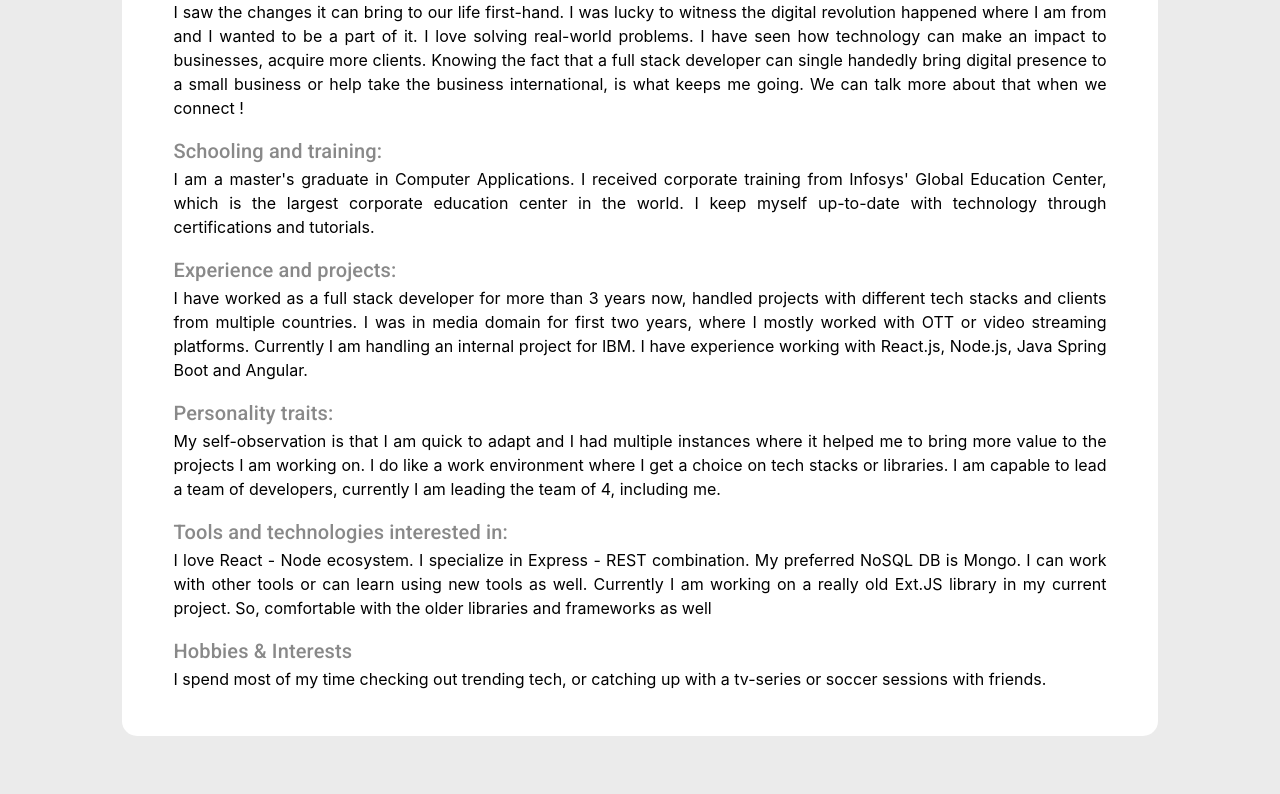
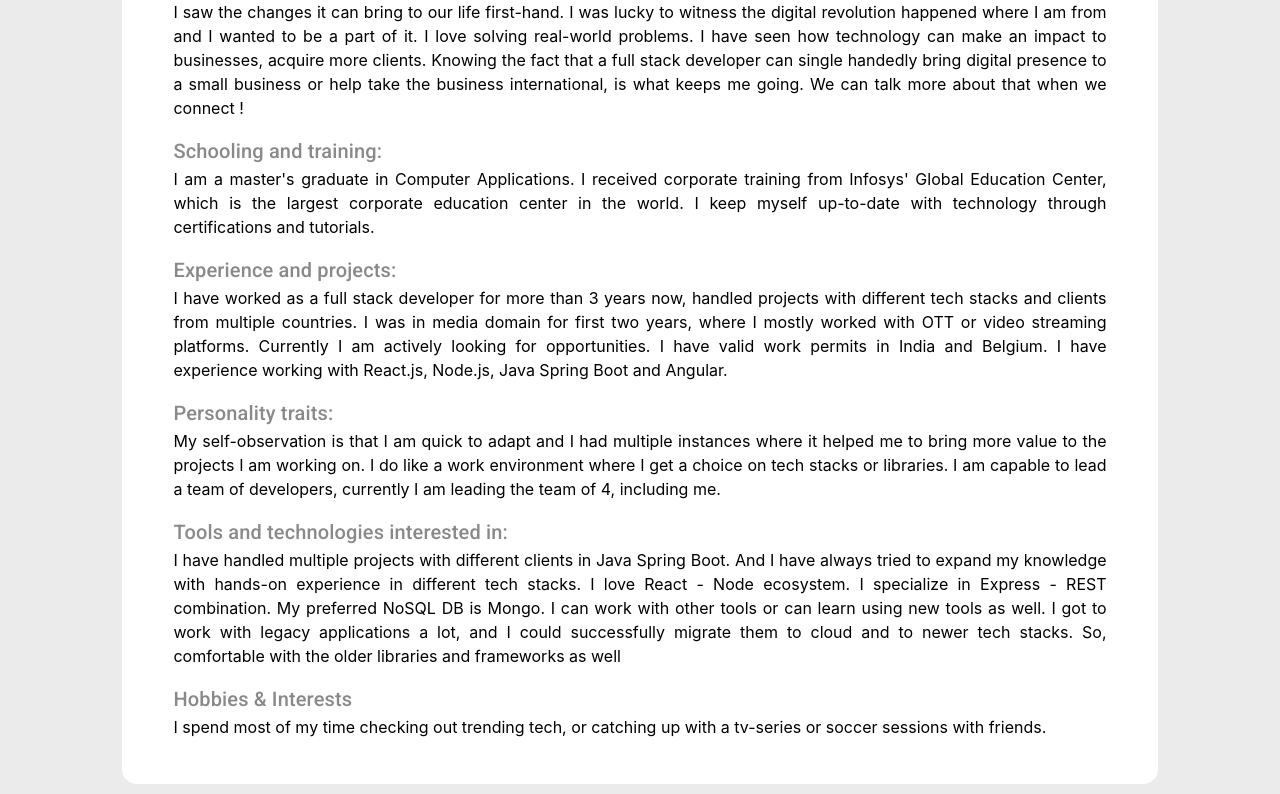
Before and after one commit to sr33nadhm/sr33nadhm.github.io, a React (Create React App) app: page / in a window 1280 px wide. Shown: the part 2409-3203 px from the top of the page. Before the commit the page ends 3155 px from the top, so only its background shows below. Built offline with nearby package versions, Linux system fonts and the light colour scheme.

Commit message:
Updated bio and resume

```diff
--- a/src/assets/faq.json
+++ b/src/assets/faq.json
@@ -9,7 +9,7 @@
     },
     {
         "q": "Experience and projects:",
-        "a": "I have worked as a full stack developer for more than 3 years now, handled projects with different tech stacks and clients from multiple countries. I was in media domain for first two years, where I mostly worked with OTT or video streaming platforms. Currently I am handling an internal project for IBM. I have experience working with React.js, Node.js, Java Spring Boot and Angular."
+        "a": "I have worked as a full stack developer for more than 3 years now, handled projects with different tech stacks and clients from multiple countries. I was in media domain for first two years, where I mostly worked with OTT or video streaming platforms. Currently I am actively looking for opportunities. I have valid work permits in India and Belgium. I have experience working with React.js, Node.js, Java Spring Boot and Angular."
     },
     {
         "q": "Personality traits:",
@@ -17,7 +17,7 @@
     },
     {
         "q": "Tools and technologies interested in:",
-        "a": "I love React - Node ecosystem. I specialize in Express - REST combination. My preferred NoSQL DB is Mongo. I can work with other tools or can learn using new tools as well. Currently I am working on a really old Ext.JS library in my current project. So, comfortable with the older libraries and frameworks as well"
+        "a": "I have handled multiple projects with different clients in Java Spring Boot. And I have always tried to expand my knowledge with hands-on experience in different tech stacks. I love React - Node ecosystem. I specialize in Express - REST combination. My preferred NoSQL DB is Mongo. I can work with other tools or can learn using new tools as well. I got to work with legacy applications a lot, and I could successfully migrate them to cloud and to newer tech stacks. So, comfortable with the older libraries and frameworks as well"
     },
     {
         "q": "Hobbies & Interests",
--- a/src/components/navbar/NavBar.jsx
+++ b/src/components/navbar/NavBar.jsx
@@ -7,7 +7,7 @@ import Container from '@mui/material/Container';
 import Button from '@mui/material/Button';
 import Tooltip from '@mui/material/Tooltip';
 import FileDownloadOutlinedIcon from '@mui/icons-material/FileDownloadOutlined';
-import Resume from '../../assets/Sreenadh_M-Java_Fullstack-Resume.pdf'
+import Resume from '../../assets/Sreenadh_Madappura-Java_Fullstack-Resume.pdf'
 
 function NavBar() {
     return (
```
Also changed, not shown: 2 other files (tests, documents, lock files or other folders).
